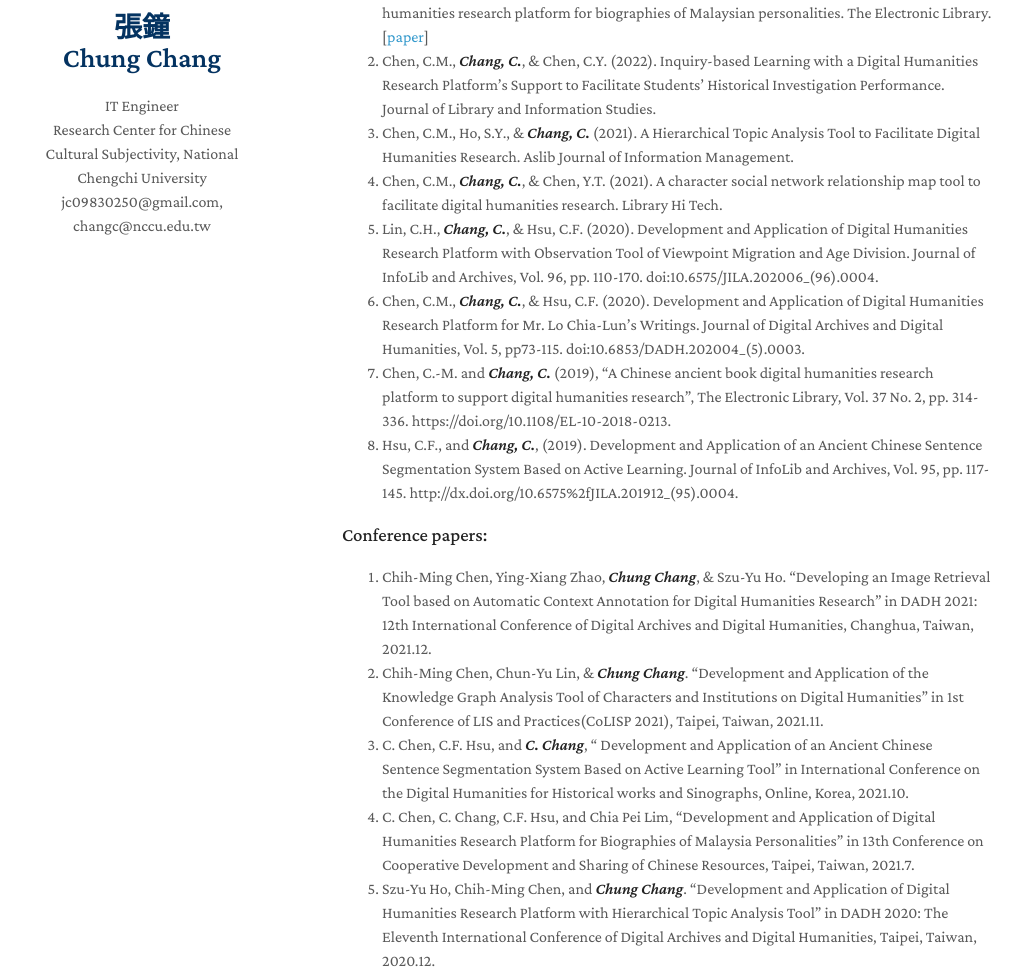
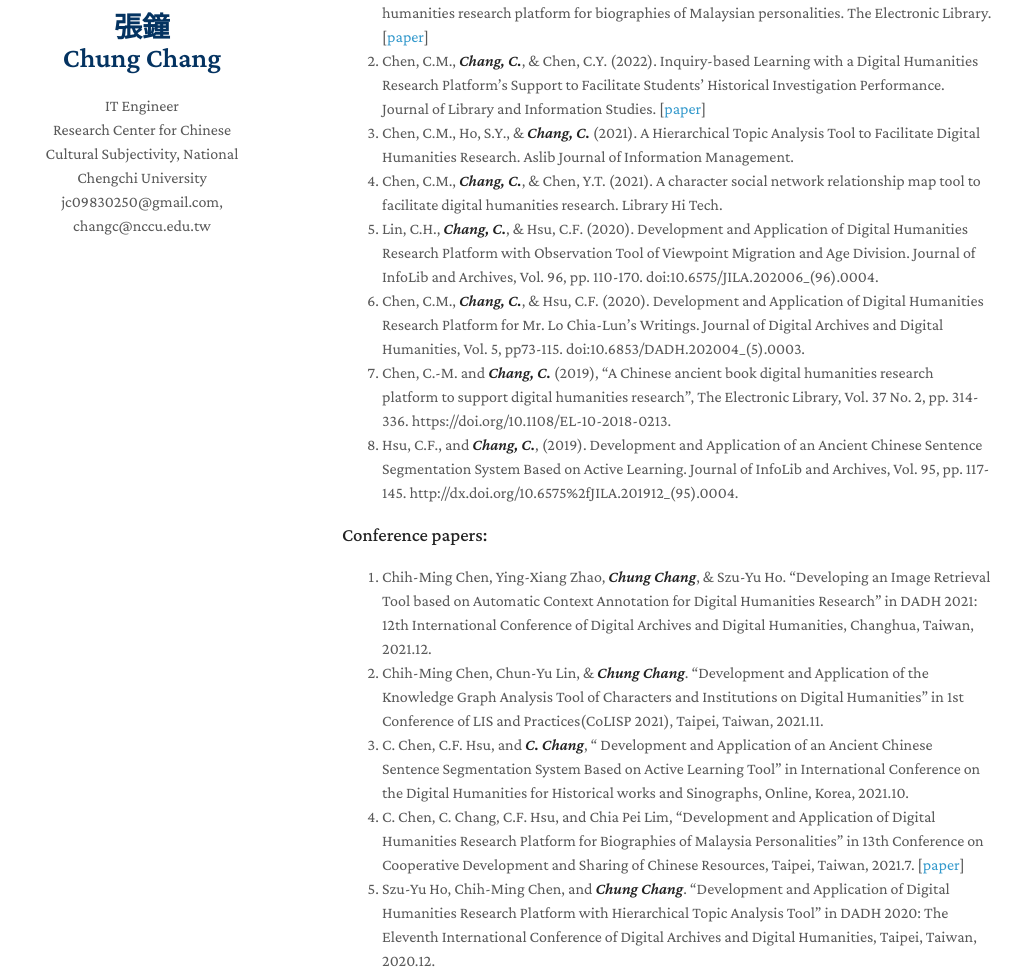
Before and after one commit to jc9830250/jc9830250.github.io, a Jekyll site: the page built from index.md, in a window 1280 px wide and 1400 px high, scrolled down 759 px. Shown: the part 208-1177 px from the top of the window, without its empty margins (128-1150 px from the left). Built offline with Jekyll 4.4.1, drawn with Linux system fonts in a browser that asks for light colours; nearby versions of some CDN libraries; a style sheet for code colours, icons or effects is not loaded; our own code applies the rules of GitHub Pages for plain Markdown files.

Commit message:
Update index.md

```diff
--- a/index.md
+++ b/index.md
@@ -30,7 +30,7 @@ Digital Library, Digital Humanities, Information Organization, Natural Language
 ## Publications
 ### **Journal Papers:**
 1. Chen, C.M., ***Chang, C.***, & Hsu, C.F., & Lim, C. P. (2022). Development and application of a digital humanities research platform for biographies of Malaysian personalities. The Electronic Library. [[paper](https://doi.org/10.1108/EL-01-2022-0007){:target="_blank"}]
-2. Chen, C.M., ***Chang, C.***, & Chen, C.Y. (2022). Inquiry-based Learning with a Digital Humanities Research Platform’s Support to Facilitate Students’ Historical Investigation Performance. Journal of Library and Information Studies.
+2. Chen, C.M., ***Chang, C.***, & Chen, C.Y. (2022). Inquiry-based Learning with a Digital Humanities Research Platform’s Support to Facilitate Students’ Historical Investigation Performance. Journal of Library and Information Studies. [[paper](./assets/paper/20220706-Pre1.pdf){:target="_blank"}]
 3. Chen, C.M., Ho, S.Y., & ***Chang, C.*** (2021). A Hierarchical Topic Analysis Tool to Facilitate Digital Humanities Research. Aslib Journal of Information Management.
 4. Chen, C.M., ***Chang, C.***, & Chen, Y.T. (2021). A character social network relationship map tool to facilitate digital humanities research. Library Hi Tech.
 5. Lin, C.H., ***Chang, C.***, & Hsu, C.F. (2020). Development and Application of Digital Humanities Research Platform with Observation Tool of Viewpoint Migration and Age Division. Journal of InfoLib and Archives, Vol. 96, pp. 110-170. doi:10.6575/JILA.202006_(96).0004.
@@ -42,7 +42,7 @@ Digital Library, Digital Humanities, Information Organization, Natural Language
 1. Chih-Ming Chen, Ying-Xiang Zhao, ***Chung Chang***, & Szu-Yu Ho. "Developing an Image Retrieval Tool based on Automatic Context Annotation for Digital Humanities Research" in DADH 2021: 12th International Conference of Digital Archives and Digital Humanities, Changhua, Taiwan, 2021.12.
 2. Chih-Ming Chen, Chun-Yu Lin, & ***Chung Chang***. "Development and Application of the Knowledge Graph Analysis Tool of Characters and Institutions on Digital Humanities" in 1st Conference of LIS and Practices(CoLISP 2021), Taipei, Taiwan, 2021.11.
 3. C. Chen, C.F. Hsu, and ***C. Chang***, " Development and Application of an Ancient Chinese Sentence Segmentation System Based on Active Learning Tool" in International Conference on the Digital Humanities for Historical works and Sinographs, Online, Korea, 2021.10.
-4. C. Chen, C. Chang, C.F. Hsu, and Chia Pei Lim, "Development and Application of Digital Humanities Research Platform for Biographies of Malaysia Personalities" in 13th Conference on Cooperative Development and Sharing of Chinese Resources, Taipei, Taiwan, 2021.7.
+4. C. Chen, C. Chang, C.F. Hsu, and Chia Pei Lim, "Development and Application of Digital Humanities Research Platform for Biographies of Malaysia Personalities" in 13th Conference on Cooperative Development and Sharing of Chinese Resources, Taipei, Taiwan, 2021.7. [[paper](./assets/paper/23.pdf){:target="_blank"}]
 5. Szu-Yu Ho, Chih-Ming Chen, and ***Chung Chang***. "Development and Application of Digital Humanities Research Platform with Hierarchical Topic Analysis Tool" in DADH 2020: The Eleventh International Conference of Digital Archives and Digital Humanities, Taipei, Taiwan, 2020.12.
 6. S. Ho, C. Chen and ***C. Chang***, "A Chinese Ancient Book Digital Humanities Research Platform to Support Digital Humanities Research" in 2019 8th International Congress on Advanced Applied Informatics (IIAI-AAI), Toyama, Japan, 2019, pp. 1-6, DOI: 10.1109/IIAI-AAI.2019.00012.
 7. F. Chen, C. Chen and ***C. Chang***, "Development and Evaluation of a Character Social Network Relationship Map Tool in an Ancient Book Digital Humanities Research Platform," in 2019 8th International Congress on Advanced Applied Informatics (IIAI-AAI), Toyama, Japan, 2019 pp. 73-78. DOI: 10.1109/IIAI-AAI.2019.00025.
```
